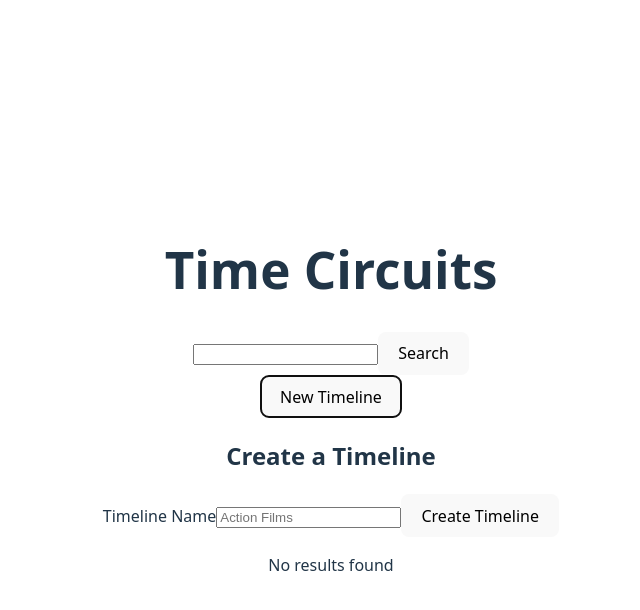
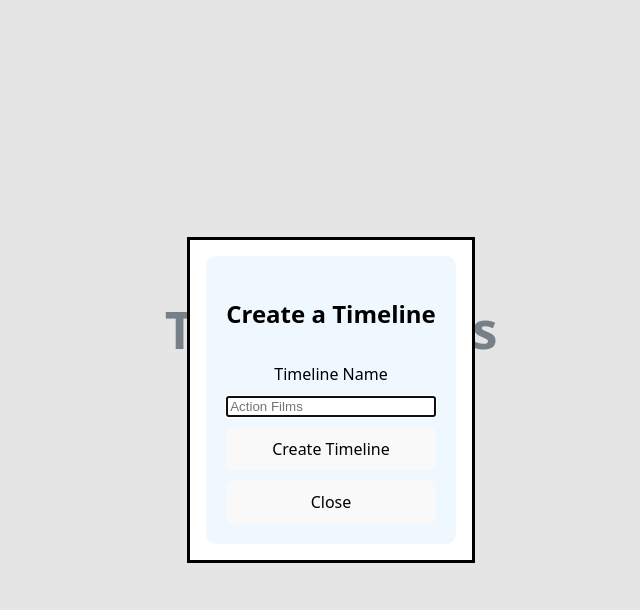
Before and after one commit to danpgomez/time-circuits, a React (Vite) app: page / in a window 1280 px wide. Both pictures are taken after a click on the button "New Timeline". Shown: the top 610 px of the page, without its empty margins (309-949 px from the left). Built offline with nearby package versions, Linux system fonts and the light colour scheme.

Commit message:
Dismiss Timeline dialog with button and esc key

```diff
--- a/src/App.jsx
+++ b/src/App.jsx
@@ -10,11 +10,6 @@ function App() {
   const [status, setStatus] = React.useState("idle");
   const [selectedItems, setSelectedItems] = React.useState([]);
   const [timelines, setTimelines] = React.useState([]);
-  const [showTimelineForm, setShowTimelineForm] = React.useState(false);
-
-  function handleTimelineFormDisplay() {
-    setShowTimelineForm(!showTimelineForm);
-  }
 
   return (
     <>
@@ -24,8 +19,7 @@ function App() {
           status={status}
           setStatus={setStatus}
         />
-        <button className="new-timeline-button" onClick={handleTimelineFormDisplay}>New Timeline</button>
-        {showTimelineForm && <TimelineForm timelines={timelines} setTimelines={setTimelines} />}
+        <TimelineForm timelines={timelines} setTimelines={setTimelines}/>
       </header>
       <main>
         <TimelinesList timelines={timelines}/>
--- /dev/null
+++ b/src/components/TimelineForm/TimelineForm.css
@@ -0,0 +1,20 @@
+.timeline-dialog::backdrop {
+    /* position: relative;
+    top: 0;
+    bottom: 0;
+    left: 0;
+    right: 0; */
+    background-color: hsla(0, 0%, 80%, 0.5);
+    /* display: flex;
+    justify-content: center;
+    align-items: center; */
+}
+
+.timeline-form {
+    background-color: aliceblue;
+    display: flex;
+    flex-direction: column;
+    padding: 20px;
+    gap: 10px;
+    border-radius: 10px;
+}
--- a/src/components/TimelineForm/TimelineForm.jsx
+++ b/src/components/TimelineForm/TimelineForm.jsx
@@ -1,4 +1,20 @@
+import { useRef } from "react";
+import "./TimelineForm.css";
+
 function TimelineForm({ timelines, setTimelines }) {
+    const dialogRef = useRef();
+
+    function handleTimelineFormDisplay() {
+        if (!dialogRef.current.open) {
+            dialogRef.current.showModal();
+        }
+    }
+
+    function closeDialog() {
+        if (dialogRef.current.open) {
+            dialogRef.current.close();
+        }
+    }
 
     function handleSubmit(event) {
         event.preventDefault();
@@ -11,7 +27,10 @@ function TimelineForm({ timelines, setTimelines }) {
         setTimelines([...timelines, newTimeline]);
     }
 
-    return <form action="" className="timeline-form" onSubmit={event => handleSubmit(event)}>
+    return <>
+        <button className="new-timeline-button" onClick={handleTimelineFormDisplay}>New Timeline</button>
+        <dialog className="timeline-dialog" id="timeline-dialog" ref={dialogRef}>
+            <form action="" className="timeline-form" onSubmit={event => handleSubmit(event)}>
                 <h2>Create a Timeline</h2>
                 <label htmlFor="timeline-name">Timeline Name</label>
                 <input
@@ -20,8 +39,11 @@ function TimelineForm({ timelines, setTimelines }) {
                     name="timeline-name"
                     placeholder="Action Films"
                 />
-        <button>Create Timeline</button>
+                <button type="submit" className="dialog-submit-btn">Create Timeline</button>
+                <button type="button" className="dialog-close-btn" onClick={closeDialog}>Close</button>
             </form>
+        </dialog>
+    </>
 }
 
 export default TimelineForm;
```
Lines whose indentation alone changed are shown as unchanged.
